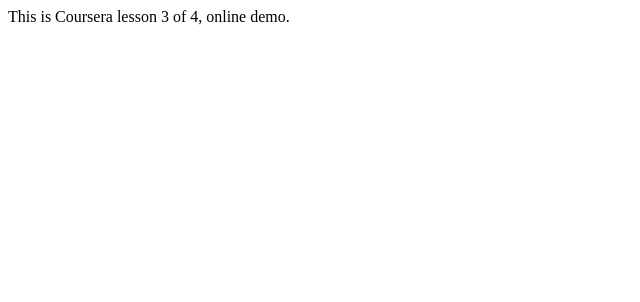
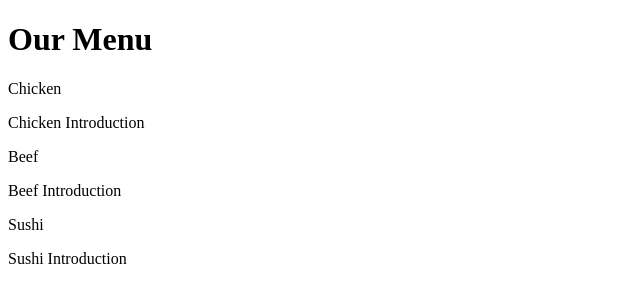
Before and after one commit to AngelQian/coursera-test, a plain HTML site: page site/week2assignment/index.html in a window 1280 px wide. Shown: the whole page, without its empty margins (0-640 px from the left). Drawn offline with Linux system fonts and the light colour scheme.

Commit message:
test week2

```diff
--- a/site/week2assignment/index.html
+++ b/site/week2assignment/index.html
@@ -1,10 +1,24 @@
-<!doctype html>
-<html>
+<!DOCTYPE html>
 <head>
-  <meta charset="utf-8">
-  <title>Coursera-L3</title>
+  <title> Assignment Solution for Module 2 </title>
+  <link rel="stylesheet" type="text/css" href="style.css">
 </head>
 <body>
-  This is Coursera lesson 3 of 4, online demo.
+  <h1>Our Menu</h1>
+  <div>
+    <p>Chicken</p>
+    Chicken Introduction
+  </div>
+
+  <div>
+    <p>Beef</p>
+    Beef Introduction
+  </div>
+
+  <div>
+    <p>Sushi</p>
+    Sushi Introduction
+  </div>
+
 </body>
 </html>
```
